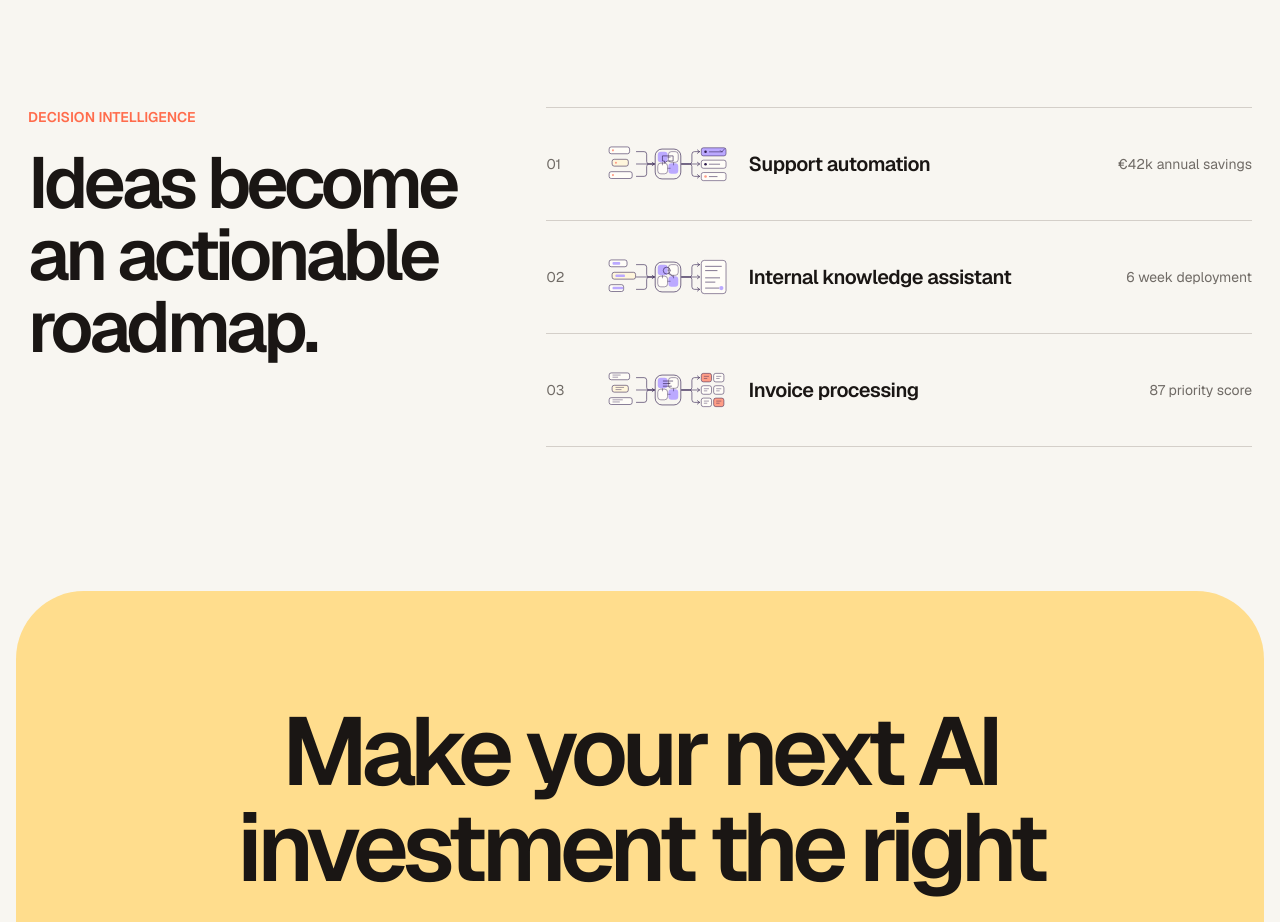
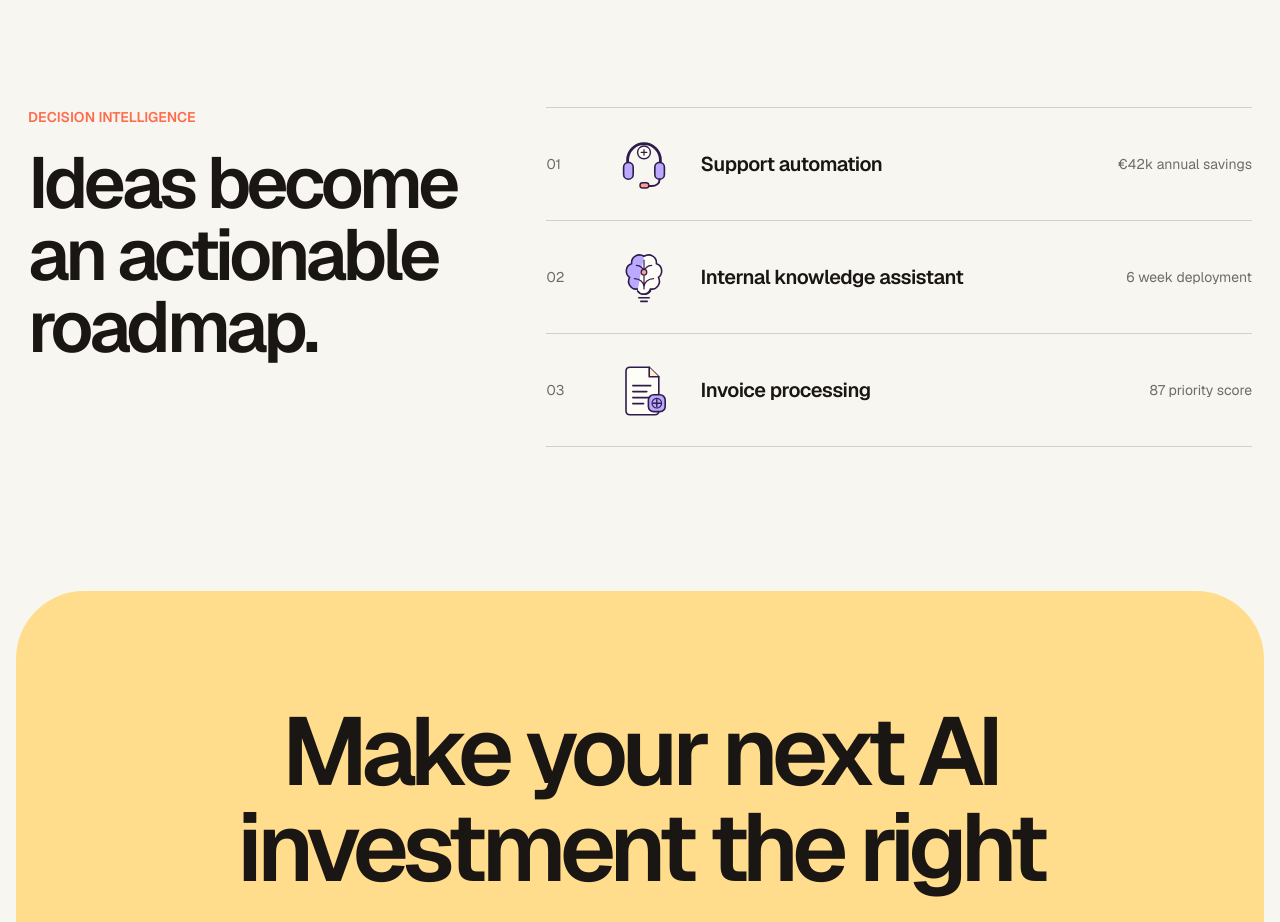
Before and after one commit to AI-Path-Finder/AI-Path-Finder, a Next.js app: page / in a window 1280 px wide. Shown: the part 2660-3582 px from the top of the page. Built offline with nearby package versions, Linux system fonts and the light colour scheme.

Commit message:
Replace opportunity diagrams with conceptual product icons

```diff
--- a/src/app/page.tsx
+++ b/src/app/page.tsx
@@ -101,7 +101,7 @@ export default function LandingPage() {
               </div>
               <div className="divide-y divide-border border-y border-border">
                 {opportunities.map(([id, title, value], i) => (
-                  <div key={title} className="grid grid-cols-[42px_128px_1fr_auto] items-center gap-4 py-6">
+                  <div key={title} className="grid grid-cols-[42px_80px_1fr_auto] items-center gap-4 py-6">
                     <span className="text-sm text-muted-foreground">0{i + 1}</span>
                     <OpportunityGraphic opportunityId={id} compact />
                     <span className="text-xl font-semibold tracking-[-.025em]">{td(title)}</span>
--- a/src/components/opportunity-card.tsx
+++ b/src/components/opportunity-card.tsx
@@ -22,7 +22,7 @@ export function OpportunityCard({
       animate={{ opacity: 1, y: 0 }}
       transition={{ duration: 0.35, delay: index * 0.06 }}
       onClick={onClick}
-      className={`mb-4 grid gap-7 rounded-[28px] p-7 md:p-9 lg:grid-cols-[42px_260px_1.25fr_1fr] ${
+      className={`mb-4 grid gap-7 rounded-[28px] p-7 md:p-9 lg:grid-cols-[42px_180px_1.25fr_1fr] ${
         index % 3 === 0
           ? "bg-[#f0edff]"
           : index % 3 === 1
--- a/src/components/opportunity-graphic.tsx
+++ b/src/components/opportunity-graphic.tsx
@@ -1,9 +1,9 @@
 "use client";
 
 const INK = "#2f1c4d";
-const VIOLET = "#bba9ff";
-const CREAM = "#fff6dc";
-const CORAL = "#ff9d86";
+const LAVENDER = "#bba9ff";
+const PEACH = "#ff9d86";
+const CREAM = "#fff0cb";
 const PAPER = "#fffdf8";
 
 export function OpportunityGraphic({
@@ -16,144 +16,162 @@ export function OpportunityGraphic({
   className?: string;
 }) {
   return (
-    <div className={`${compact ? "h-16 w-32" : "h-40 w-full"} ${className}`} aria-hidden="true">
-      <svg viewBox="0 0 300 140" className="h-full w-full overflow-visible">
-        <FlowLines />
-        <Inputs type={opportunityId} />
-        <Processor type={opportunityId} />
-        <Outputs type={opportunityId} />
+    <div className={`${compact ? "h-16 w-20" : "h-40 w-full"} ${className}`} aria-hidden="true">
+      <svg viewBox="0 0 160 160" className="h-full w-full overflow-visible">
+        {iconFor(opportunityId)}
       </svg>
     </div>
   );
 }
 
-function FlowLines() {
+function iconFor(id: string) {
+  switch (id) {
+    case "customer-support":
+      return <SupportAutomationIcon />;
+    case "knowledge-assistant":
+      return <KnowledgeIcon />;
+    case "document-processing":
+      return <DocumentProcessingIcon />;
+    case "meeting-summarization":
+      return <MeetingSummaryIcon />;
+    case "sales-assistant":
+      return <SalesQualificationIcon />;
+    case "invoice-automation":
+      return <InvoiceAutomationIcon />;
+    case "it-helpdesk":
+      return <HelpdeskAutomationIcon />;
+    case "marketing-content":
+      return <ContentOperationsIcon />;
+    case "contract-review":
+      return <ContractReviewIcon />;
+    default:
+      return <CoreAutomationIcon />;
+  }
+}
+
+function SupportAutomationIcon() {
   return (
-    <g fill="none" stroke={INK} strokeWidth="1.4" strokeLinecap="round" strokeLinejoin="round">
-      <path d="M76 41h18q6 0 6 6v17q0 6 6 6h12" />
-      <path d="M76 70h42" />
-      <path d="M76 99h18q6 0 6-6V76q0-6 6-6h12" />
-      <path d="m113 66 5 4-5 4" />
-      <path d="M182 70h18q6 0 6-6V47q0-6 6-6h12" />
-      <path d="M182 70h42" />
-      <path d="M182 70h18q6 0 6 6v17q0 6 6 6h12" />
-      <path d="m219 37 5 4-5 4M219 66l5 4-5 4M219 95l5 4-5 4" />
+    <g fill="none" stroke={INK} strokeLinecap="round" strokeLinejoin="round">
+      <path d="M39 83V70a41 41 0 0 1 82 0v13" strokeWidth="7" />
+      <rect x="29" y="76" width="24" height="42" rx="12" fill={LAVENDER} strokeWidth="4" />
+      <rect x="107" y="76" width="24" height="42" rx="12" fill={LAVENDER} strokeWidth="4" />
+      <path d="M119 118c0 11-9 17-20 17H87" strokeWidth="5" />
+      <rect x="70" y="127" width="22" height="13" rx="6.5" fill={PEACH} strokeWidth="3.5" />
+      <path d="M71 51h18M80 42v18" strokeWidth="3.5" />
+      <circle cx="80" cy="51" r="16" fill={PAPER} strokeWidth="3.5" />
+      <path d="M73 51h14M80 44v14" strokeWidth="3" />
     </g>
   );
 }
 
-function Inputs({ type }: { type: string }) {
-  const widths = type === "knowledge-assistant" ? [42, 55, 34] : type === "sales-assistant" ? [28, 43, 52] : [48, 38, 54];
+function KnowledgeIcon() {
   return (
-    <g>
-      {widths.map((width, index) => (
-        <rect
-          key={index}
-          x={12 + (index % 2) * 7}
-          y={30 + index * 29}
-          width={width}
-          height="16"
-          rx="5"
-          fill={index === 1 ? CREAM : PAPER}
-          stroke={INK}
-          strokeWidth="1.3"
-        />
-      ))}
-      <InputMarks type={type} />
+    <g stroke={INK} strokeLinecap="round" strokeLinejoin="round">
+      <path d="M80 28c-15-9-33 2-31 19-15 4-18 25-5 34-8 15 4 32 20 29 4 15 24 17 32 5V45c-1-12-7-19-16-17z" fill={LAVENDER} strokeWidth="4" />
+      <path d="M80 28c15-9 33 2 31 19 15 4 18 25 5 34 8 15-4 32-20 29-4 15-24 17-32 5" fill={PAPER} strokeWidth="4" />
+      <path d="M80 38v72M61 51c10 0 19 8 19 18M99 51c-10 0-19 8-19 18M56 84c13 0 24 9 24 21M104 84c-13 0-24 9-24 21" fill="none" strokeWidth="3" />
+      <circle cx="80" cy="68" r="7" fill={PEACH} strokeWidth="3" />
+      <path d="M67 132h26M72 141h16" fill="none" strokeWidth="4" />
     </g>
   );
 }
 
-function InputMarks({ type }: { type: string }) {
-  if (type === "customer-support" || type === "it-helpdesk") {
-    return <g fill={CORAL}><circle cx="21" cy="38" r="2.5" /><circle cx="28" cy="67" r="2.5" /><circle cx="21" cy="96" r="2.5" /></g>;
-  }
-  if (type === "document-processing" || type === "invoice-automation" || type === "contract-review") {
-    return <g stroke={INK} strokeWidth="1"><path d="M20 35h19M20 40h13M27 64h20M27 69h14M20 93h24M20 98h17" /></g>;
-  }
-  if (type === "sales-assistant") {
-    return <g fill={CORAL}><circle cx="21" cy="38" r="3" /><circle cx="28" cy="67" r="3" /><circle cx="21" cy="96" r="3" /></g>;
-  }
-  return <g fill={VIOLET}><rect x="20" y="35" width="18" height="6" rx="2" /><rect x="27" y="64" width="22" height="6" rx="2" /><rect x="20" y="93" width="25" height="6" rx="2" /></g>;
-}
-
-function Processor({ type }: { type: string }) {
+function DocumentProcessingIcon() {
   return (
-    <g>
-      <rect x="120" y="35" width="60" height="70" rx="16" fill="none" stroke={INK} strokeWidth="1.5" />
-      <rect x="126" y="41" width="23" height="25" rx="7" fill={VIOLET} />
-      <rect x="151" y="41" width="23" height="25" rx="7" fill={PAPER} stroke={INK} strokeWidth="1" />
-      <rect x="126" y="68" width="23" height="25" rx="7" fill={PAPER} stroke={INK} strokeWidth="1" />
-      <rect x="151" y="68" width="23" height="25" rx="7" fill={VIOLET} />
-      <path d="M137 66v7M149 80h7M163 66v7M149 54h7" fill="none" stroke={INK} strokeWidth="1.1" />
-      <ProcessorMark type={type} />
+    <g stroke={INK} strokeLinecap="round" strokeLinejoin="round">
+      <path d="M45 23h48l24 24v85c0 6-4 10-10 10H45c-6 0-10-4-10-10V33c0-6 4-10 10-10z" fill={PAPER} strokeWidth="4" />
+      <path d="M93 23v24h24" fill={CREAM} strokeWidth="4" />
+      <path d="M52 69h45M52 84h35M52 99h45M52 114h27" fill="none" strokeWidth="4" />
+      <rect x="91" y="92" width="42" height="42" rx="13" fill={LAVENDER} strokeWidth="4" />
+      <path d="M103 113h18M112 104v18" fill="none" strokeWidth="3.5" />
+      <circle cx="112" cy="113" r="12" fill="none" strokeWidth="3" />
     </g>
   );
 }
 
-function ProcessorMark({ type }: { type: string }) {
-  if (type === "document-processing") return <path d="M139 49h22M139 55h15M139 61h19" stroke={INK} strokeWidth="1.5" strokeLinecap="round" />;
-  if (type === "customer-support") return <path d="M137 51h25v12h-14l-6 5v-5h-5z" fill="none" stroke={INK} strokeWidth="1.4" />;
-  if (type === "knowledge-assistant") return <g fill="none" stroke={INK} strokeWidth="1.5"><circle cx="147" cy="55" r="8" /><path d="m153 61 9 8" /></g>;
-  if (type === "sales-assistant") return <path d="M137 62h7l5-10 6 7 8-13" fill="none" stroke={INK} strokeWidth="1.6" />;
-  if (type === "invoice-automation") return <path d="m138 56 7 7 17-18" fill="none" stroke={INK} strokeWidth="1.8" />;
-  if (type === "it-helpdesk") return <g fill="none" stroke={INK} strokeWidth="1.5"><circle cx="150" cy="56" r="10" /><path d="M150 50v12M144 56h12" /></g>;
-  if (type === "marketing-content") return <path d="m138 63 7-13 7 8 6-11 6 16z" fill="none" stroke={INK} strokeWidth="1.5" />;
-  if (type === "contract-review") return <path d="M142 45v15M142 65v2M153 48h9M153 55h9M153 62h6" stroke={INK} strokeWidth="1.6" strokeLinecap="round" />;
-  return <circle cx="150" cy="56" r="9" fill="none" stroke={INK} strokeWidth="1.5" />;
-}
-
-function Outputs({ type }: { type: string }) {
-  if (type === "customer-support" || type === "it-helpdesk") return <StatusOutputs type={type} />;
-  if (type === "document-processing" || type === "invoice-automation") return <GridOutputs type={type} />;
-  if (type === "knowledge-assistant") return <KnowledgeOutputs />;
-  if (type === "sales-assistant") return <SalesOutputs />;
-  if (type === "marketing-content") return <ChannelOutputs />;
-  if (type === "contract-review") return <RiskOutputs />;
-  return <GridOutputs type={type} />;
-}
-
-function GridOutputs({ type }: { type: string }) {
+function MeetingSummaryIcon() {
   return (
-    <g>
-      {[0, 1, 2].map((row) => [0, 1].map((column) => (
-        <g key={`${row}-${column}`}>
-          <rect x={228 + column * 29} y={31 + row * 29} width="24" height="20" rx="5" fill={(row + column) % 3 === 0 ? CORAL : PAPER} stroke={INK} strokeWidth="1.2" />
-          {type === "invoice-automation" && row === 2 && column === 1 && <path d="m264 94 4 4 7-8" fill="none" stroke={INK} strokeWidth="1.4" />}
-          {type === "document-processing" && <path d={`M${234 + column * 29} ${38 + row * 29}h12M${234 + column * 29} ${43 + row * 29}h8`} stroke={INK} strokeWidth="1" />}
-        </g>
-      )))}
+    <g stroke={INK} strokeLinecap="round" strokeLinejoin="round">
+      <path d="M25 38h72c7 0 12 5 12 12v34c0 7-5 12-12 12H59l-22 17v-17H25c-7 0-12-5-12-12V50c0-7 5-12 12-12z" fill={LAVENDER} strokeWidth="4" />
+      <path d="M42 58h39M42 70h28" fill="none" strokeWidth="4" />
+      <rect x="82" y="76" width="65" height="62" rx="12" fill={PAPER} strokeWidth="4" />
+      <path d="M98 96h33M98 108h25M98 120h29" fill="none" strokeWidth="4" />
+      <path d="m121 54 6 9 11 2-8 8 2 11-11-5-10 5 2-11-8-8 11-2z" fill={PEACH} strokeWidth="3" />
     </g>
   );
 }
 
-function StatusOutputs({ type }: { type: string }) {
+function SalesQualificationIcon() {
   return (
-    <g>
-      {[0, 1, 2].map((row) => (
-        <g key={row}>
-          <rect x="228" y={32 + row * 29} width="58" height="19" rx="5" fill={row === 0 ? VIOLET : PAPER} stroke={INK} strokeWidth="1.2" />
-          <circle cx="238" cy={41.5 + row * 29} r="3" fill={row === 2 ? CORAL : INK} />
-          <path d={`M246 ${41.5 + row * 29}h${type === "it-helpdesk" ? 27 - row * 4 : 32 - row * 6}`} stroke={INK} strokeWidth="1.3" />
-          {row === 0 && <path d={`m272 ${38 + row * 29} 4 4 7-8`} fill="none" stroke={INK} strokeWidth="1.3" />}
-        </g>
-      ))}
+    <g stroke={INK} strokeLinecap="round" strokeLinejoin="round">
+      <path d="M24 29h112l-35 43v45l-42 18V72z" fill={CREAM} strokeWidth="4" />
+      <path d="M59 72h42" fill="none" strokeWidth="4" />
+      <circle cx="55" cy="48" r="7" fill={LAVENDER} strokeWidth="3" />
+      <circle cx="80" cy="48" r="7" fill={PEACH} strokeWidth="3" />
+      <circle cx="105" cy="48" r="7" fill={PAPER} strokeWidth="3" />
+      <circle cx="80" cy="103" r="17" fill={LAVENDER} strokeWidth="4" />
+      <path d="m72 103 6 6 11-14" fill="none" strokeWidth="4" />
     </g>
   );
 }
 
-function KnowledgeOutputs() {
-  return <g><rect x="228" y="31" width="58" height="78" rx="7" fill={PAPER} stroke={INK} strokeWidth="1.2" /><path d="M238 45h37M238 55h27M238 72h33M238 82h22M238 96h31" stroke={INK} strokeWidth="1.4" strokeLinecap="round" /><circle cx="275" cy="96" r="5" fill={VIOLET} /></g>;
+function InvoiceAutomationIcon() {
+  return (
+    <g stroke={INK} strokeLinecap="round" strokeLinejoin="round">
+      <path d="M42 25h76v110l-10-7-10 7-10-7-10 7-10-7-10 7-16-10z" fill={PAPER} strokeWidth="4" />
+      <path d="M58 50h44M58 65h25M58 91h44M58 106h23" fill="none" strokeWidth="4" />
+      <circle cx="111" cy="103" r="28" fill={PEACH} strokeWidth="4" />
+      <path d="m98 103 9 9 18-23" fill="none" strokeWidth="5" />
+      <path d="M72 39c0-6 16-6 16 0s-16 6-16 12 16 6 16 0M80 30v30" fill="none" strokeWidth="3" />
+    </g>
+  );
 }
 
-function SalesOutputs() {
-  return <g><path d="M228 31h58l-9 22h-40zM238 60h38l-8 20h-22zM247 87h20l-5 20h-10z" fill={PAPER} stroke={INK} strokeWidth="1.2" /><circle cx="279" cy="102" r="7" fill={CORAL} /><path d="m275 102 3 3 5-7" fill="none" stroke={INK} strokeWidth="1.2" /></g>;
+function HelpdeskAutomationIcon() {
+  return (
+    <g stroke={INK} strokeLinecap="round" strokeLinejoin="round">
+      <rect x="24" y="31" width="112" height="78" rx="13" fill={PAPER} strokeWidth="4" />
+      <path d="M24 52h112M45 121h70M61 109v12M99 109v12" fill="none" strokeWidth="4" />
+      <circle cx="39" cy="42" r="3" fill={PEACH} stroke="none" />
+      <circle cx="49" cy="42" r="3" fill={LAVENDER} stroke="none" />
+      <path d="M48 71h38M48 83h25" fill="none" strokeWidth="4" />
+      <circle cx="108" cy="81" r="22" fill={LAVENDER} strokeWidth="4" />
+      <path d="M108 69v24M96 81h24" fill="none" strokeWidth="4" />
+    </g>
+  );
 }
 
-function ChannelOutputs() {
-  return <g>{[[228,32],[259,32],[228,65],[259,65],[228,98],[259,98]].map(([x,y], index) => <rect key={index} x={x} y={y} width="24" height="20" rx="5" fill={index === 1 || index === 4 ? CORAL : PAPER} stroke={INK} strokeWidth="1.2" />)}<path d="M234 43h12M265 43h12M234 76h12M265 76h12M234 109h12M265 109h12" stroke={INK} strokeWidth="1" /></g>;
+function ContentOperationsIcon() {
+  return (
+    <g stroke={INK} strokeLinecap="round" strokeLinejoin="round">
+      <rect x="27" y="29" width="106" height="102" rx="15" fill={PAPER} strokeWidth="4" />
+      <rect x="42" y="44" width="76" height="43" rx="9" fill={LAVENDER} strokeWidth="3.5" />
+      <circle cx="61" cy="61" r="7" fill={PEACH} strokeWidth="3" />
+      <path d="m48 80 17-16 12 11 12-15 22 20M44 103h52M44 116h37" fill="none" strokeWidth="4" />
+      <path d="m117 94 4 10 10 4-10 4-4 10-4-10-10-4 10-4z" fill={PEACH} strokeWidth="3" />
+    </g>
+  );
 }
 
-function RiskOutputs() {
-  return <g><rect x="228" y="30" width="58" height="80" rx="7" fill={PAPER} stroke={INK} strokeWidth="1.2" /><path d="M238 44h29M238 55h38M238 66h25M238 88h36M238 99h22" stroke={INK} strokeWidth="1.3" strokeLinecap="round" /><rect x="267" y="61" width="12" height="12" rx="3" fill={CORAL} /><path d="M273 64v4M273 70v1" stroke={INK} strokeWidth="1.2" /></g>;
+function ContractReviewIcon() {
+  return (
+    <g stroke={INK} strokeLinecap="round" strokeLinejoin="round">
+      <path d="M43 23h74v114H43z" fill={PAPER} strokeWidth="4" />
+      <path d="M57 48h46M57 63h34M57 78h46M57 93h28M57 108h43" fill="none" strokeWidth="4" />
+      <circle cx="110" cy="105" r="27" fill={CREAM} strokeWidth="4" />
+      <path d="M110 89v20M110 119v1" fill="none" strokeWidth="5" />
+      <path d="m97 31 5 8 9 2-7 6 2 9-9-4-8 4 2-9-7-6 9-2z" fill={LAVENDER} strokeWidth="3" />
+    </g>
+  );
 }
+
+function CoreAutomationIcon() {
+  return (
+    <g stroke={INK} strokeLinecap="round" strokeLinejoin="round">
+      <circle cx="80" cy="80" r="47" fill={LAVENDER} strokeWidth="4" />
+      <circle cx="80" cy="80" r="20" fill={PAPER} strokeWidth="4" />
+      <path d="M80 21v18M80 121v18M21 80h18M121 80h18M38 38l13 13M109 109l13 13M122 38l-13 13M51 109l-13 13" fill="none" strokeWidth="5" />
+      <circle cx="80" cy="80" r="7" fill={PEACH} strokeWidth="3" />
+    </g>
+  );
+}
```
